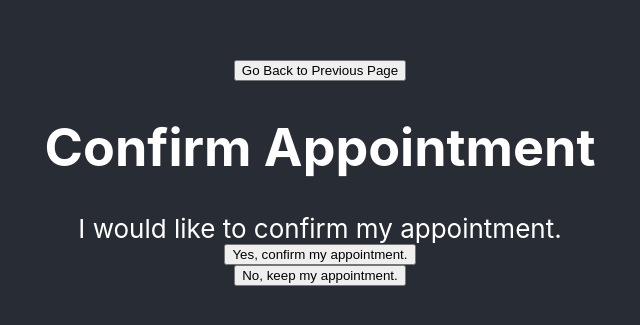
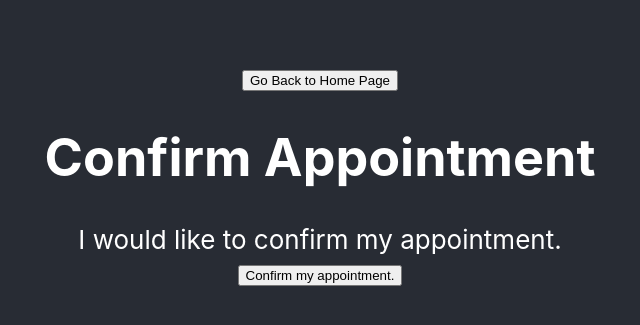
Before and after one commit to colasito94/pre-op-app, a React (Create React App) app: page /ConfirmAppointment in a window 1280 px wide. Shown: the part 227-552 px from the top of the page, without its empty margins (320-960 px from the left). Built offline with nearby package versions, Linux system fonts and the light colour scheme.

Commit message:
Added hyperlinks to buttons

```diff
--- a/src/Views/CancelAppointment.js
+++ b/src/Views/CancelAppointment.js
@@ -1,14 +1,16 @@
+import {Link} from "react-router-dom";
+
 function CancelAppointment() {
     return (
         <>
-            <button> Go Back to Previous Page </button>
+            <Link class="link" to="/"> <button> Go Back to Home Page </button> </Link>
             <h1>Cancel Appointment</h1>
             Please enter a reason for cancellation:
             <form>
                 <textarea id="cancelreason" name="cancelreason" rows="4" cols="50">
                 </textarea>
                 <br/>
-                <input type="submit" value="Review Cancellation" />
+                <Link class="link" to="/ConfirmCancellation"> <input type="submit" value="Review Cancellation" /> </Link>
             </form>
         </>
     );
--- a/src/Views/ConfirmAppointment.js
+++ b/src/Views/ConfirmAppointment.js
@@ -1,11 +1,12 @@
+import {Link} from "react-router-dom";
+
 function ConfirmAppointment() {
     return (
         <>
-            <button> Go Back to Previous Page </button>
+            <Link class="link" to="/"> <button> Go Back to Home Page </button> </Link>
             <h1>Confirm Appointment</h1>
             I would like to confirm my appointment.
-            <button> Yes, confirm my appointment. </button>
-            <button> No, keep my appointment. </button>
+            <Link class="link" to="/EnterInformation"> <button> Confirm my appointment. </button> </Link>
         </>
     );
 }
--- a/src/Views/ConfirmCancellation.js
+++ b/src/Views/ConfirmCancellation.js
@@ -1,15 +1,15 @@
+import {Link} from "react-router-dom";
+
 function ConfirmCancellation() {
     return (
         <>
-            <button> Go Back to Previous Page </button>
+            <Link class="link" to="/CancelAppointment"> <button> Go Back to Previous Page </button> </Link>
             <h1>Confirm Cancellation</h1>
             <h3>I would like to cancel my appointment for the following reason:</h3>
             *Patient's Reason Here*.
             <br/>
             <br/>
-            <button> Yes, cancel my appointment. </button>
-            <button> No, keep my appointment. </button>
-
+            <Link class="link" to="/CancellationConfirmed"> <button> Cancel my appointment </button> </Link>
         </>
     );
 }
--- a/src/Views/ConfirmInformation.js
+++ b/src/Views/ConfirmInformation.js
@@ -1,12 +1,14 @@
+import {Link} from "react-router-dom";
+
 function ConfirmInformation() {
     return (
         <>
-            <button> Go Back to Previous Page </button>
+            <Link class="link" to="/EnterInformation"> <button> Go Back to Previous Page </button> </Link>
             <h1>Confirm Information</h1>
             <h4> Are the following information correct? </h4>
             Allergies/reactions: *Patient answer here*
-            <button> Yes. </button>
-            <button> No, I'd like to edit my information. </button>
+            <Link class="link" to="/AppointmentConfirmed"> <button> Yes. Confirm my appointment. </button> </Link>
+            <Link class="link" to="/EnterInformation"> <button> No, I'd like to edit my information. </button> </Link>
         </>
     );
 }
--- a/src/Views/EnterInformation.js
+++ b/src/Views/EnterInformation.js
@@ -1,15 +1,20 @@
+import {Link} from "react-router-dom";
+
 function EnterInformation() {
     return (
         <>
+            <Link class="link" to="/"> <button> Go Back to Home Page </button> </Link>
+
             <h1>Enter Information</h1>
             <form>
+                <h3>One more step to confirm your appointment! Answer the following questions below: </h3>
                 Do you have any allergies or reactions to food or medications?
                 <br/>
                 <textarea id="question1" name="question1" rows="4" cols="50">
                 </textarea>
                 <br/>
-                <input type="submit" value="Submit Information" />
-                <input type="submit" value="No, I do not have any allergies or reaction to food or medications." />
+                <Link class="link" to="/ConfirmInformation"> <input type="submit" value="Submit Information" /> </Link>
+                <Link class="link" to="/ConfirmInformation"> <input type="submit" value="No, I do not have any allergies or reaction to food or medications." /> </Link>
             </form>
         </>
     );
--- a/src/Views/Homepage.js
+++ b/src/Views/Homepage.js
@@ -9,9 +9,9 @@ function HomePage() {
             <br/>
             <br/>
             <br/>
-            <br/>
-            <h3>New Feature!</h3>
-            You can now quickly cancel an appointment by clicking the link below:
+            <h3>*New Feature!*</h3>
+            You can now quickly confirm or cancel an appointment by clicking the link below:
+            <Link class="link" to="/ConfirmAppointment"> Confirm Appointment </Link>
             <Link class="link" to="/CancelAppointment"> Cancel Appointment </Link>
         </>
     );
```
